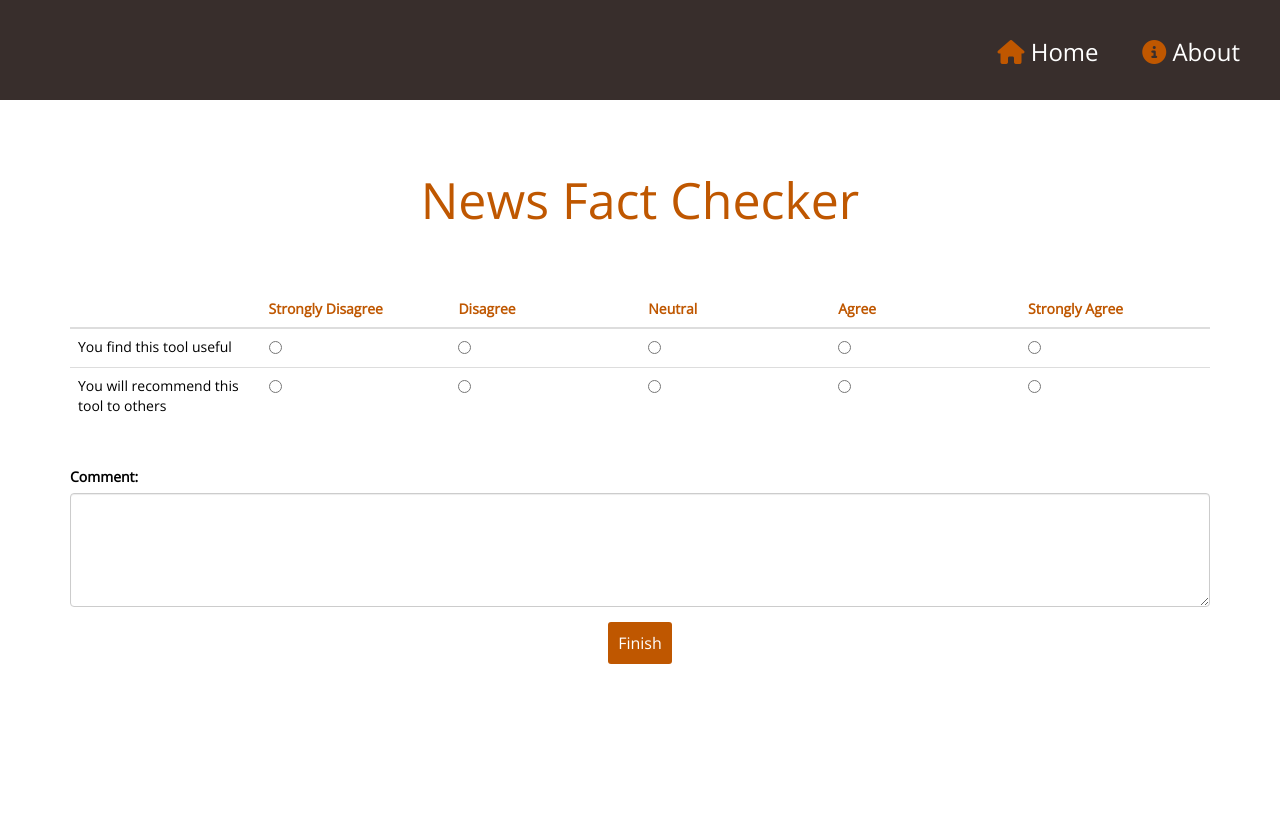
After one commit to saumyaa2000/utFND, a Flask app: page /survey/ in a window 1280 px wide. The commit adds this page. Run offline with Flask 2, Linux system fonts and the light colour scheme; some libraries are stand-ins or nearby versions.

Commit message:
survey and finish

```diff
--- a/app.py
+++ b/app.py
@@ -41,6 +41,10 @@ def results():
         veracity=veracity, stances=stances, claim=claim)
 
 
+@app.route('/survey/')
+def survey():
+    return render_template("survey.html")
+
 @app.route('/userClaimsOpinion/', methods=['POST'])
 def userClaimsOpinion():
     EM = "The numbers should add up to 100!"
--- /dev/null
+++ b/templates/survey.html
@@ -0,0 +1,82 @@
+<!DOCTYPE html>
+<html lang="en">
+<head>
+  <title>Fake News Checker</title>
+  <meta charset="utf-8">
+  <meta name="viewport" content="width=device-width, initial-scale=1">
+  <link rel="stylesheet" href="https://maxcdn.bootstrapcdn.com/bootstrap/3.3.7/css/bootstrap.min.css">
+  <script src="https://ajax.googleapis.com/ajax/libs/jquery/3.2.1/jquery.min.js"></script>
+  <script src="https://maxcdn.bootstrapcdn.com/bootstrap/3.3.7/js/bootstrap.min.js"></script>
+
+  <link rel=stylesheet type=text/css href="{{ url_for('static', filename='style.css') }}">
+  <link href="https://fonts.googleapis.com/css?family=Open+Sans:300,400" rel="stylesheet">
+  <script src="https://use.fontawesome.com/6f35c618a4.js"></script>
+  <script type="text/javascript"></script>
+</head>
+<body>
+
+<header>
+<nav>
+<a href="/#"><i class="fa fa-home" aria-hidden="true" style="color:#BF5700"></i>&nbsp;Home</a>
+<a href="/about.html"><i class="fa fa-info-circle" aria-hidden="true" style="color:#BF5700"></i>&nbsp;About</a>
+</nav>
+</header>
+<h1>News Fact Checker</h1>
+<br>
+<br>
+<br>
+
+<div class="container">
+<form action="/#">
+  <table class="table">
+    <thead>
+      <tr>
+        <th class="col-md-1" style="color: #BF5700"></th>
+        <th class="col-md-1" style="color: #BF5700">Strongly Disagree</th>
+        <th class="col-md-1" style="color: #BF5700">Disagree</th>
+        <th class="col-md-1" style="color: #BF5700">Neutral</th>
+        <th class="col-md-1" style="color: #BF5700">Agree</th>
+        <th class="col-md-1" style="color: #BF5700">Strongly Agree</th>
+      </tr>
+    </thead>
+    <tbody>
+      <tr>
+        <td> You find this tool useful </td>
+        <td> <input type="radio" name="useful" vavlue="1"> </td>
+        <td> <input type="radio" name="useful" vavlue="2"> </td>
+        <td> <input type="radio" name="useful" vavlue="3"> </td>
+        <td> <input type="radio" name="useful" vavlue="4"> </td>
+        <td> <input type="radio" name="useful" vavlue="5"> </td>
+      </tr>
+
+      <tr>
+        <td> You will recommend this tool to others </td>
+        <td> <input type="radio" name="rec" vavlue="1"> </td>
+        <td> <input type="radio" name="rec" vavlue="2"> </td>
+        <td> <input type="radio" name="rec" vavlue="3"> </td>
+        <td> <input type="radio" name="rec" vavlue="4"> </td>
+        <td> <input type="radio" name="rec" vavlue="5"> </td>
+      </tr>
+  </table>
+
+
+
+<br>
+
+
+    <div class="form-group">
+      <label for="comment">Comment:</label>
+      <textarea class="form-control" rows="5" id="comment" name="comment"></textarea>
+    </div>
+
+
+<div class="buttons">
+      <button class="submitter">Finish</button>
+    </div>
+</form>
+
+</div>
+
+
+</body>
+</html>
```
Also changed, not shown: templates/results.html (+13 -3 lines).
